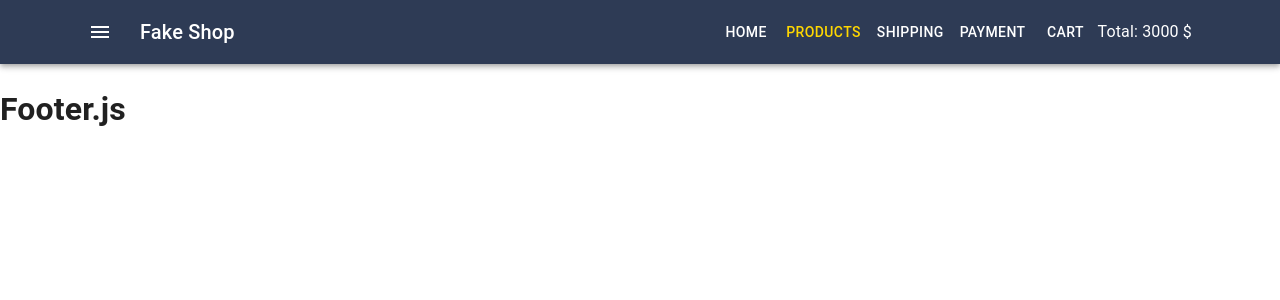
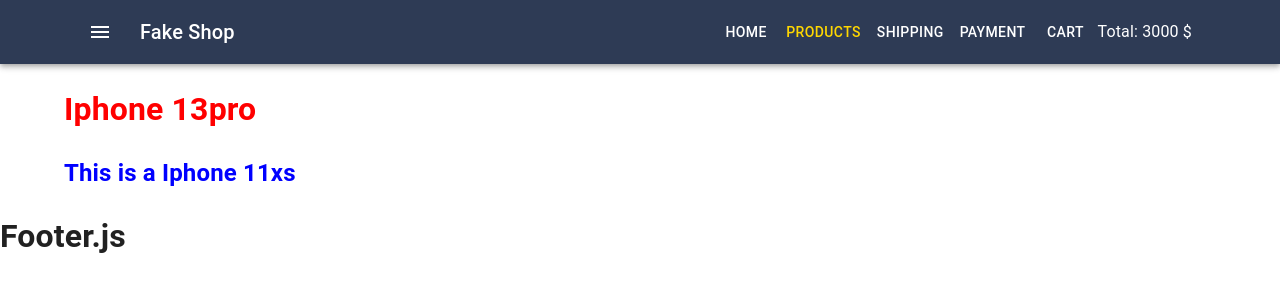
Before and after one commit to teresa1707/fakeShop, a React (Create React App) app: page /products/1 in a window 1280 px wide. Shown: the top 300 px of the page. Built offline with nearby package versions, Linux system fonts and the light colour scheme; no server answers.

Commit message:
added productItem

```diff
--- a/src/components/Products/ProductListItem.js
+++ b/src/components/Products/ProductListItem.js
@@ -6,6 +6,7 @@
 import FavoriteBorderIcon from '@mui/icons-material/FavoriteBorder'
 import FavoriteIcon from '@mui/icons-material/Favorite'
 import { useDispatch, useSelector } from 'react-redux'
+import { Link } from 'react-router-dom'
 
 export const ProductListItem = ({
     id,
@@ -56,7 +57,9 @@
                             <FavoriteBorderIcon />
                         )}{' '}
                     </Button>
-                    <h2>{name}</h2>
+                    <Link to={`/products/${id}`}>
+                        <h2>{name}</h2>
+                    </Link>
 
                     <p className="product-description">{description}</p>
 
--- a/src/container/Main/Main.js
+++ b/src/container/Main/Main.js
@@ -8,6 +8,7 @@
 import { CheckoutPageHook } from 'pages/Checkout/CheckoutPageHook'
 import React from 'react'
 import { Routes, Route } from 'react-router-dom'
+import { ProductPageItem } from 'pages/Products/ProductPageItem'
 
 export const Main = ({ productsInCart }) => {
     return (
@@ -31,6 +32,7 @@
                         path="/cart"
                         element={<CartPage productsInCart={productsInCart} />}
                     />
+                    <Route path="/products/:id" element={<ProductPageItem />} />
                 </Routes>
             </Container>
         </>
--- /dev/null
+++ b/src/pages/Products/ProductPageItem.js
@@ -0,0 +1,15 @@
+import React from 'react'
+import { useParams } from 'react-router-dom'
+import productsArray, { getProductsObject } from 'utils/productsArray'
+
+export const ProductPageItem = ({
+    productsObject = getProductsObject(productsArray),
+}) => {
+    let { id } = useParams()
+    return (
+        <>
+            <h1 style={{ color: 'red' }}>{productsObject[id].name}</h1>
+            <h2 style={{ color: 'blue' }}>{productsObject[id].description}</h2>
+        </>
+    )
+}
```
